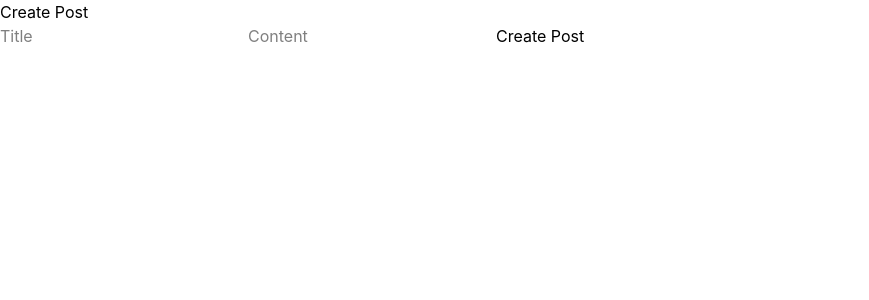
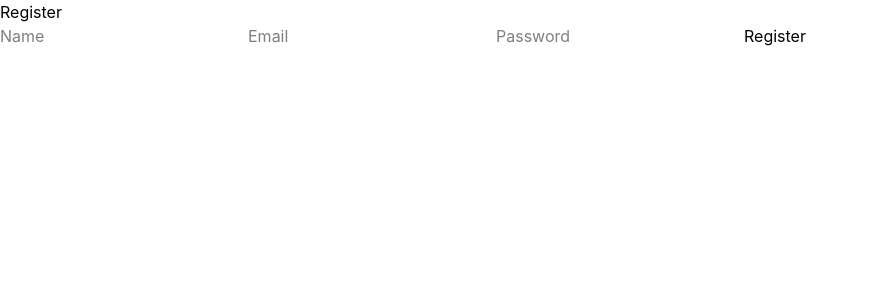
Before and after one commit to SuyashBandhiwal/blog-app, a React app in the folder frontend/: page /register in a window 1280 px wide. Shown: the top 300 px of the page, without its empty margins (0-869 px from the left). Built offline with nearby package versions, Linux system fonts and the light colour scheme; the HTML template or start-up script is replaced by a standard one.

Commit message:
fixed all URLs

```diff
--- a/frontend/src/pages/Home.jsx
+++ b/frontend/src/pages/Home.jsx
@@ -7,7 +7,7 @@ function Home() {
   const navigate = useNavigate()
 
   useEffect(() => {
-    axios.get('https://blog-app-backend-ndv9.onrender.com/api/auth/login')
+    axios.get('https://blog-app-backend-ndv9.onrender.com/api/posts')
       .then(response => setPosts(response.data))
   }, [])
 
@@ -22,7 +22,6 @@ function Home() {
           + New Post
         </button>
       </nav>
-
       <div className="max-w-3xl mx-auto py-8 px-4">
         {posts.map(post => (
           <div key={post._id} className="bg-white rounded-xl shadow-sm p-6 mb-4 border border-gray-100">
--- a/frontend/src/pages/Register.jsx
+++ b/frontend/src/pages/Register.jsx
@@ -2,51 +2,33 @@ import { useState } from 'react'
 import axios from 'axios'
 import { useNavigate } from 'react-router-dom'
 
-function CreatePost() {
-  const [title, setTitle] = useState('')
-  const [content, setContent] = useState('')
+function Register() {
+  const [name, setName] = useState('')
+  const [email, setEmail] = useState('')
+  const [password, setPassword] = useState('')
   const navigate = useNavigate()
 
-  const handleCreate = async () => {
-    const token = localStorage.getItem('token')
-
-    await axios.post(
-      'https://blog-app-backend-ndv9.onrender.com/api/auth/login',
-      {
-        title,
-        content
-      },
-      {
-        headers: {
-          Authorization: token
-        }
-      }
-    )
-
-    navigate('/')
+  const handleRegister = async () => {
+    await axios.post('https://blog-app-backend-ndv9.onrender.com/api/auth/register', {
+      name,
+      email,
+      password
+    })
+    navigate('/login')
   }
 
   return (
     <div>
-      <h2>Create Post</h2>
-
-      <input
-        type="text"
-        placeholder="Title"
-        value={title}
-        onChange={(e) => setTitle(e.target.value)}
-      />
-
-      <input
-        type="text"
-        placeholder="Content"
-        value={content}
-        onChange={(e) => setContent(e.target.value)}
-      />
-
-      <button onClick={handleCreate}>Create Post</button>
+      <h2>Register</h2>
+      <input type="text" placeholder="Name"
+        value={name} onChange={(e) => setName(e.target.value)} />
+      <input type="email" placeholder="Email"
+        value={email} onChange={(e) => setEmail(e.target.value)} />
+      <input type="password" placeholder="Password"
+        value={password} onChange={(e) => setPassword(e.target.value)} />
+      <button onClick={handleRegister}>Register</button>
     </div>
   )
 }
 
-export default CreatePost
+export default Register
```
Also changed, not shown: frontend/src/pages/Login.jsx (+6 -14 lines).
